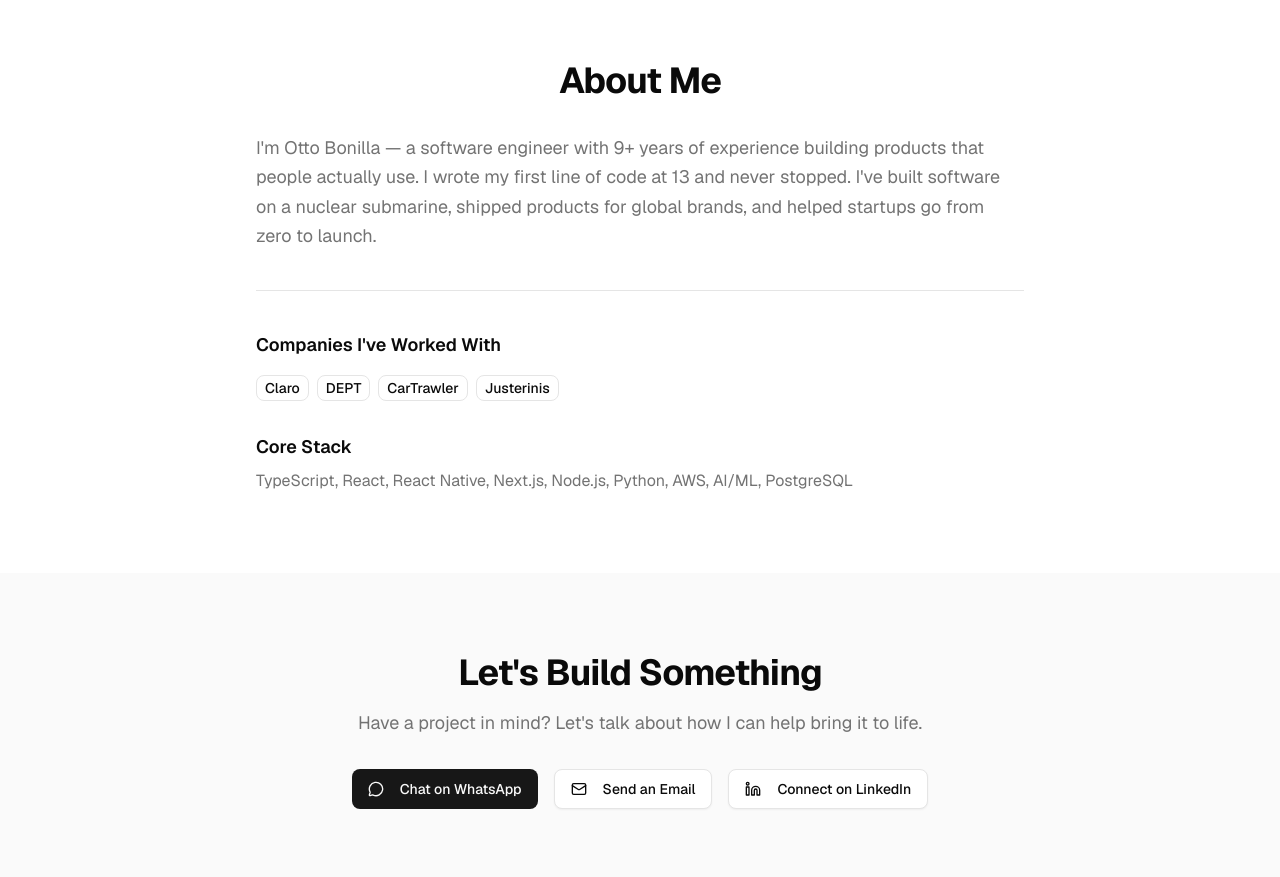
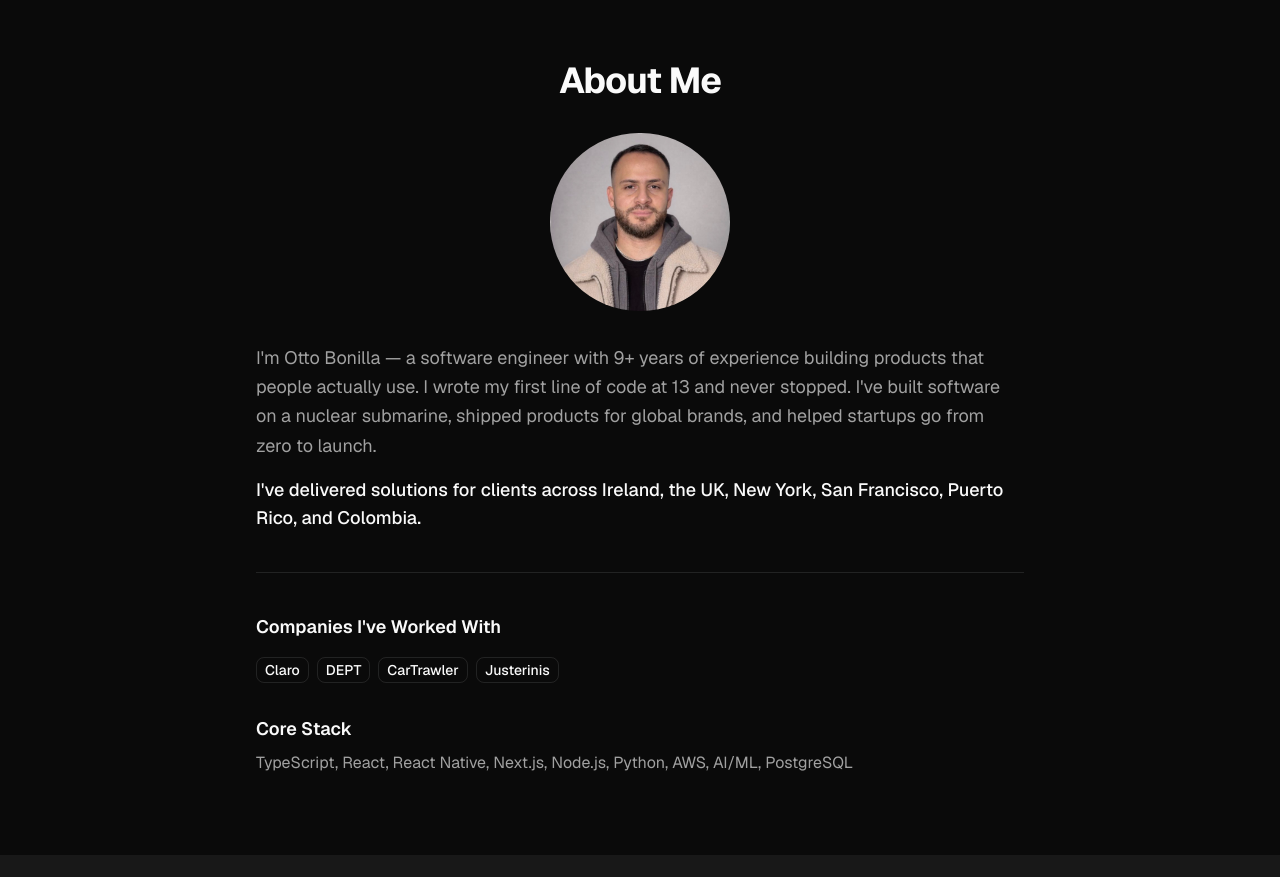
Before and after one commit to ottobonilla95/personal-landing-page, a Next.js app: page /en in a window 1280 px wide. Shown: the part 1920-2797 px from the top of the page. Built offline with nearby package versions, Linux system fonts and the light colour scheme.

Commit message:
Add profile photo, dark mode default, and international reach
Co-Authored-By: Claude Opus 4.6 <noreply@anthropic.com>

```diff
--- a/messages/en.json
+++ b/messages/en.json
@@ -51,6 +51,7 @@
   "about": {
     "title": "About Me",
     "bio": "I'm Otto Bonilla — a software engineer with 9+ years of experience building products that people actually use. I wrote my first line of code at 13 and never stopped. I've built software on a nuclear submarine, shipped products for global brands, and helped startups go from zero to launch.",
+    "reach": "I've delivered solutions for clients across Ireland, the UK, New York, San Francisco, Puerto Rico, and Colombia.",
     "clientsTitle": "Companies I've Worked With",
     "techTitle": "Core Stack",
     "tech": "TypeScript, React, React Native, Next.js, Node.js, Python, AWS, AI/ML, PostgreSQL"
--- a/messages/es.json
+++ b/messages/es.json
@@ -51,6 +51,7 @@
   "about": {
     "title": "Sobre Mí",
     "bio": "Soy Otto Bonilla — un ingeniero de software con más de 9 años de experiencia construyendo productos que la gente realmente usa. Escribí mi primera línea de código a los 13 y nunca paré. He construido software en un submarino nuclear, lanzado productos para marcas globales, y ayudado a startups a ir de cero al lanzamiento.",
+    "reach": "He entregado soluciones para clientes en Irlanda, Reino Unido, Nueva York, San Francisco, Puerto Rico y Colombia.",
     "clientsTitle": "Empresas Con Las Que He Trabajado",
     "techTitle": "Stack Principal",
     "tech": "TypeScript, React, React Native, Next.js, Node.js, Python, AWS, AI/ML, PostgreSQL"
--- a/src/app/[locale]/layout.tsx
+++ b/src/app/[locale]/layout.tsx
@@ -71,7 +71,7 @@ export default async function LocaleLayout({ children, params }: Props) {
   const messages = await getMessages();
 
   return (
-    <html lang={locale} suppressHydrationWarning>
+    <html lang={locale} className="dark" suppressHydrationWarning>
       <body
         className={`${geistSans.variable} ${geistMono.variable} font-sans antialiased`}
       >
--- a/src/components/about-section.tsx
+++ b/src/components/about-section.tsx
@@ -1,5 +1,6 @@
 "use client";
 
+import Image from "next/image";
 import { useTranslations } from "next-intl";
 import { Badge } from "@/components/ui/badge";
 import { Separator } from "@/components/ui/separator";
@@ -21,14 +22,41 @@ export function AboutSection() {
         >
           {t("title")}
         </motion.h2>
+
+        <motion.div
+          initial={{ opacity: 0, scale: 0.9 }}
+          whileInView={{ opacity: 1, scale: 1 }}
+          viewport={{ once: true }}
+          transition={{ delay: 0.1 }}
+          className="mt-8 flex justify-center"
+        >
+          <Image
+            src="/otto.jpg"
+            alt="Otto Bonilla"
+            width={180}
+            height={180}
+            className="rounded-full object-cover"
+            priority
+          />
+        </motion.div>
+
         <motion.p
           initial={{ opacity: 0, y: 20 }}
           whileInView={{ opacity: 1, y: 0 }}
           viewport={{ once: true }}
-          transition={{ delay: 0.1 }}
+          transition={{ delay: 0.15 }}
           className="mt-8 text-lg leading-relaxed text-muted-foreground"
         >
           {t("bio")}
+        </motion.p>
+        <motion.p
+          initial={{ opacity: 0, y: 20 }}
+          whileInView={{ opacity: 1, y: 0 }}
+          viewport={{ once: true }}
+          transition={{ delay: 0.15 }}
+          className="mt-4 text-lg font-medium text-foreground"
+        >
+          {t("reach")}
         </motion.p>
 
         <Separator className="my-10" />
--- a/src/components/theme-provider.tsx
+++ b/src/components/theme-provider.tsx
@@ -13,14 +13,11 @@ const ThemeContext = createContext<{
 });
 
 export function ThemeProvider({ children }: { children: React.ReactNode }) {
-  const [theme, setTheme] = useState<Theme>("light");
+  const [theme, setTheme] = useState<Theme>("dark");
 
   useEffect(() => {
     const saved = localStorage.getItem("theme") as Theme | null;
-    const prefersDark = window.matchMedia(
-      "(prefers-color-scheme: dark)"
-    ).matches;
-    const initial = saved ?? (prefersDark ? "dark" : "light");
+    const initial = saved ?? "dark";
     setTheme(initial);
     document.documentElement.classList.toggle("dark", initial === "dark");
   }, []);
```
Also changed, not shown: public/otto.jpg (added).
